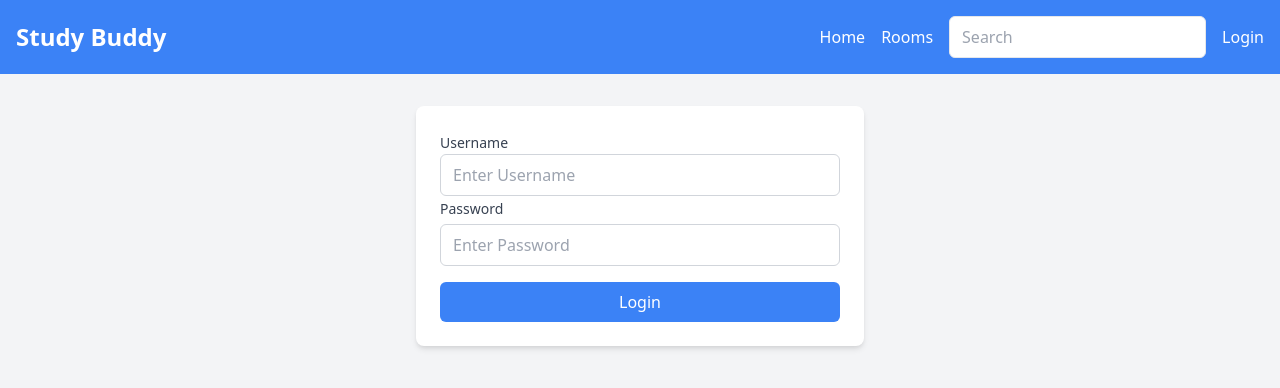
After one commit to TheTahaYaseen/StudyBuddy, a Django app: page /login in a window 1280 px wide. The commit adds this page. Shown: the top 388 px of the page. Run offline with Django 4.2, Linux system fonts and the light colour scheme.

Commit message:
Login And Flash Messages Complete

```diff
--- a/Templates/mainlayout.html
+++ b/Templates/mainlayout.html
@@ -12,7 +12,13 @@
 
     {% block content %}
 
-
+    {% if messages %}
+    <ul class="messages">
+        {% for message in messages %}
+        <li{% if message.tags %} class="{{ message.tags }}"{% endif %}>{{ message }}</li>
+        {% endfor %}
+    </ul>
+    {% endif %}
 
     {% endblock %}
 
--- a/Templates/navigation.html
+++ b/Templates/navigation.html
@@ -1,6 +1,6 @@
 <nav class="bg-blue-500 p-4 text-white">
     <div class="container mx-auto flex justify-between items-center">
-        <a href="{% url 'home' %}" class="text-2xl font-bold">Study Buddy</a>
+        <a href="{% url 'home' %}" class="text-2xl font-bold hover:text-yellow-400 transition duration-300">Study Buddy</a>
         <div class="flex items-center space-x-4">
             <ul class="flex space-x-4">
                 <li><a href="{% url 'home' %}" class="hover:underline">Home</a></li>
@@ -9,6 +9,7 @@
             <form action="{% url 'home' %}" method="GET">
                 <input type="text" name="search" placeholder="Search" class="px-3 py-2 text-gray-700 border rounded-md focus:outline-none focus:ring focus:ring-blue-400">
             </form>
+            <a href="{% url 'login' %}" class="hover:underline">Login</a>
         </div>
     </div>
 </nav>
--- /dev/null
+++ b/base/templates/base/login_register.html
@@ -0,0 +1,22 @@
+{% extends "mainlayout.html" %}
+
+{% block content %}
+
+<div class="container mx-auto mt-8">
+    <div class="max-w-md mx-auto bg-white p-6 rounded-lg shadow-md">
+        <form method="POST">
+            {% csrf_token %}
+
+            <label class="text-gray-700 text-sm">Username</label>
+            <input type="text" name="username" placeholder="Enter Username" class="w-full py-2 px-3 border border-gray-300 rounded-md focus:outline-none focus:ring focus:ring-blue-400">
+
+            <label class="text-gray-700 text-sm mt-4">Password</label>
+            <input type="password" name="password" placeholder="Enter Password" class="w-full py-2 px-3 border border-gray-300 rounded-md focus:outline-none focus:ring focus:ring-blue-400 mt-1">
+
+            <input type="submit" value="Login" class="w-full bg-blue-500 text-white py-2 px-4 rounded-md hover:bg-blue-600 focus:outline-none focus:ring focus:ring-blue-400 mt-4">
+        </form>
+    </div>
+</div>
+
+{% endblock content %}
+''
--- a/base/urls.py
+++ b/base/urls.py
@@ -2,6 +2,7 @@ from django.urls import path
 from . import views
 
 urlpatterns = [
+    path("login", views.login_view, name = "login"),
     path("", views.home, name = "home"),
     # path("room/<datatype:identifier>", views.room, name = "room")
     path("room/<str:primary_key>", views.room, name = "room"),
--- a/base/views.py
+++ b/base/views.py
@@ -1,11 +1,28 @@
-from django.http import HttpResponse
+from django.contrib import messages
 from django.shortcuts import redirect, render
 
-from .models import Room, Topic
-from .forms import RoomForm
+
 from django.db.models import Q
 
+from .models import Room, Topic, User
+from .forms import RoomForm
+
+
 # Create your views here.
+
+def login_view(request):
+
+    if request.method == "POST":
+        username = request.POST.get("username")
+        password = request.POST.get("password")
+
+        try:
+            user = User.objects.get(username = username)
+        except User.DoesNotExist:
+            messages.error(request, "Document deleted.")
+
+    context = {}
+    return render(request, "base/login_register.html", context)
 
 def home(request):
 
```
